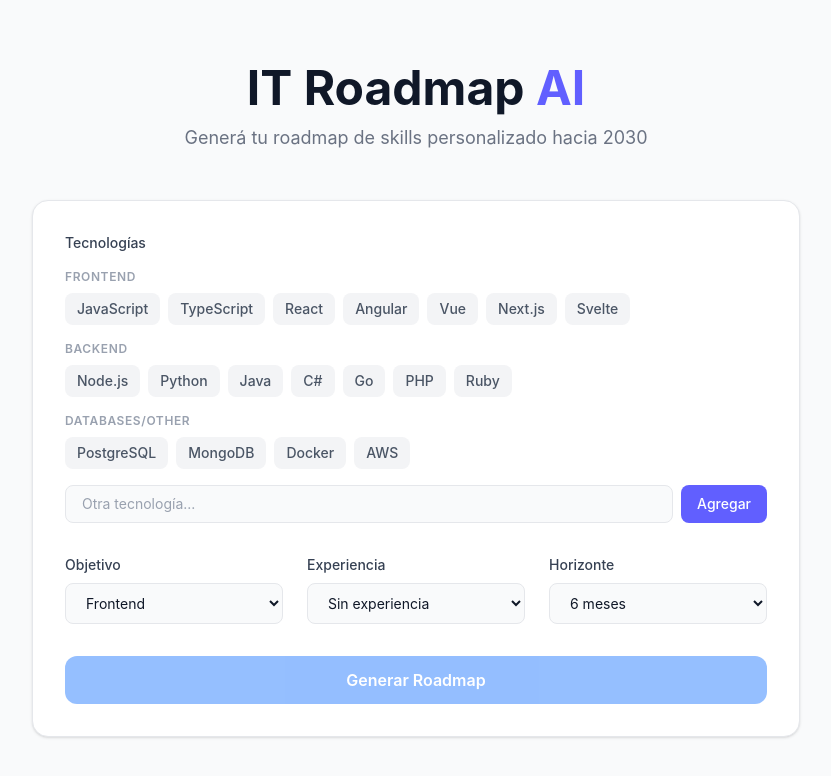
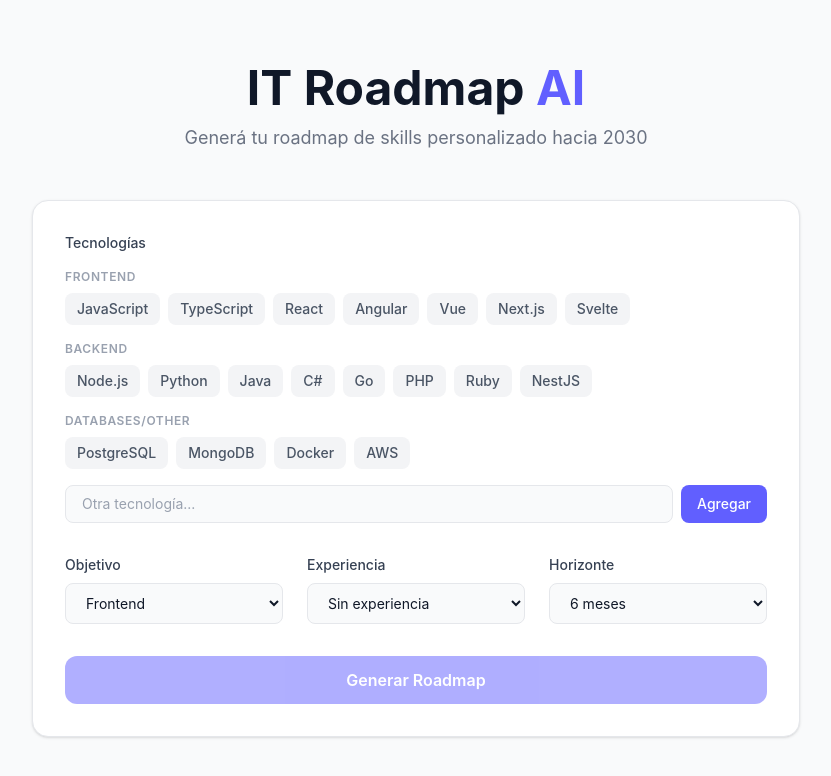
Before and after one commit to Mivan-dev/it-roadmap-AI-front, an Angular app: page / in a window 1280 px wide. Shown: the top 776 px of the page, without its empty margins (224-1055 px from the left). Built offline with nearby package versions, Linux system fonts and the light colour scheme.

Commit message:
feat: update button color to indigo and add NestJS to preset technologies

```diff
--- a/src/app/features/home/home.html
+++ b/src/app/features/home/home.html
@@ -158,7 +158,7 @@
         type="button"
         (click)="submit()"
         [disabled]="!canSubmit()"
-        class="w-full py-3 rounded-xl font-semibold text-white bg-blue-500 hover:bg-blue-600 disabled:opacity-50 disabled:cursor-not-allowed transition-colors text-base"
+        class="w-full py-3 rounded-xl font-semibold text-white bg-indigo-500 hover:bg-indigo-600 disabled:opacity-50 disabled:cursor-not-allowed transition-colors text-base"
       >
         @if (isLoading()) {
           <span class="inline-flex items-center justify-center gap-3">
--- a/src/app/features/home/home.ts
+++ b/src/app/features/home/home.ts
@@ -19,6 +19,7 @@ const PRESET_TECHS = [
   { label: 'Go', category: 'Backend' },
   { label: 'PHP', category: 'Backend' },
   { label: 'Ruby', category: 'Backend' },
+  { label: 'NestJS', category: 'Backend' },
   { label: 'PostgreSQL', category: 'Databases/Other' },
   { label: 'MongoDB', category: 'Databases/Other' },
   { label: 'Docker', category: 'Databases/Other' },
```
